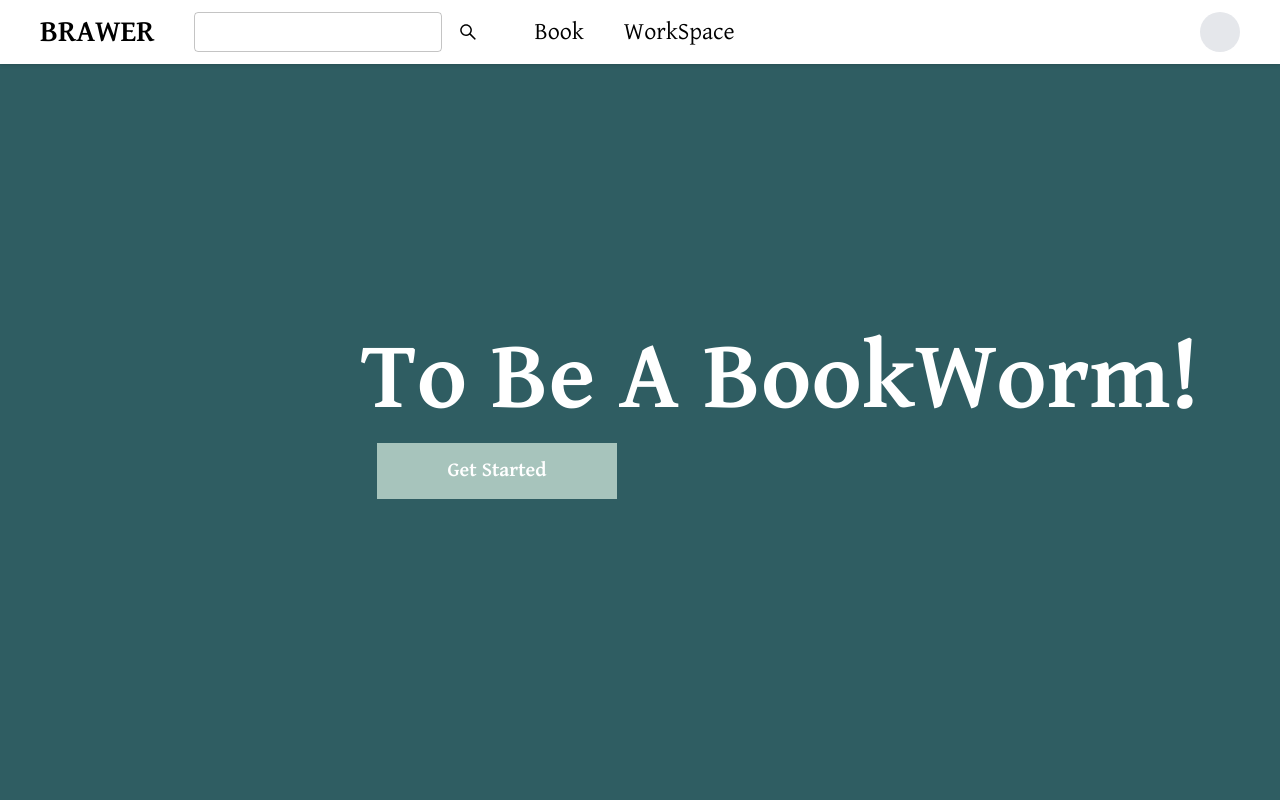
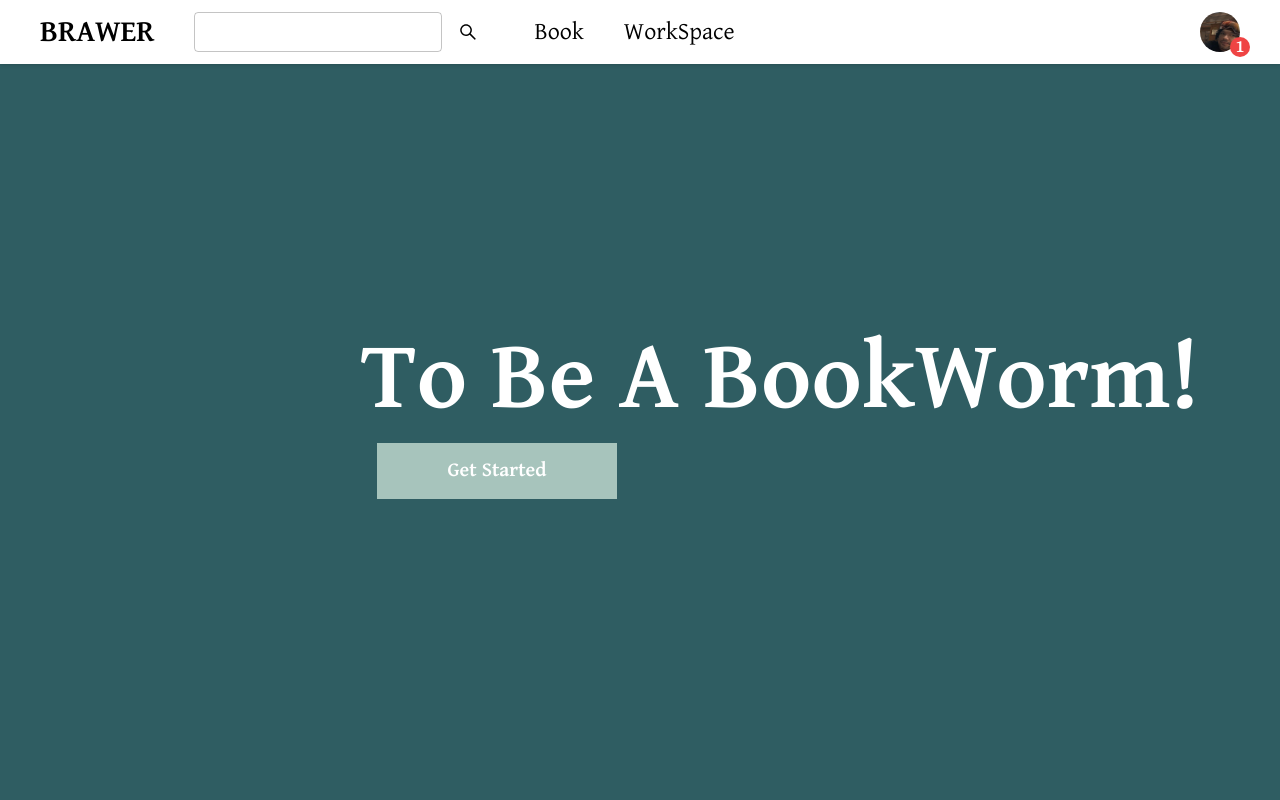
Before and after one commit to oberghub/Brawer, a React (Create React App) app: page / in a window 1280 px wide. Shown: the top 800 px of the page. Built offline with nearby package versions, Linux system fonts and the light colour scheme.

Commit message:
adjust navbar

```diff
--- a/package.json
+++ b/package.json
@@ -6,6 +6,7 @@
     "@emotion/react": "^11.10.5",
     "@emotion/styled": "^11.10.5",
     "@mui/material": "^5.10.15",
+    "@reduxjs/toolkit": "^1.9.1",
     "@tailwindcss/line-clamp": "^0.4.2",
     "@testing-library/jest-dom": "^5.16.5",
     "@testing-library/react": "^13.4.0",
--- a/src/component/MyNavbar.jsx
+++ b/src/component/MyNavbar.jsx
@@ -4,9 +4,8 @@ import { TextField } from '@mui/material';
 import { AiOutlineSearch } from 'react-icons/ai'
 import { GiHamburgerMenu } from 'react-icons/gi'
 export const MyNavbar = () => {
-    const [acc, setAcc] = useState(false)
+    const [acc, setAcc] = useState(true)
     const toggleslide = () => {
-        console.log('hi')
         document.getElementById('slide-profile').classList.toggle('invisible')
         document.getElementById('slide-profile').classList.toggle('translate-y-[-100%]');
     }
@@ -68,7 +67,12 @@ export const MyNavbar = () => {
                 </div>
                 {/* Bottom of menu */}
                 <div className="w-full border-t-[0.5px] border-gray-400 mt-[1em] sm:mt-0 flex">
-                    <img src={require('../local_image/sek.jpg')} className="w-10 h-10 rounded-full mt-4 mr-3 block sm:hidden" alt='profile-pic' />
+                    <div className="relative block sm:hidden">
+                        <img src={require('../local_image/sek.jpg')} className="w-10 h-10 rounded-full mt-4 mr-3" alt='profile-pic' />
+                        <div className="w-5 h-5 rounded-full bg-red-500 flex justify-center items-center absolute right-0 bottom-[-5px]">
+                            <p className="text-lg text-white Gentium-B-font">1</p>
+                        </div>
+                    </div>
                     <p className="text-lg mt-6 sm:mt-3 cursor-pointer">Sign Out</p>
                 </div>
                     </>
@@ -102,7 +106,13 @@ export const MyNavbar = () => {
                             {!acc ?
                             <div className="w-10 h-10 rounded-full bg-gray-200"></div>
                             :
+                            <>
                             <img src={require('../local_image/sek.jpg')} className="w-10 h-10 rounded-full" alt='profile-pic' />
+                            {/* ถ้ามีการ Add Item เข้า Cart จะขึ้นตุ่มแดงๆมีเลข */}
+                            <div className="w-5 h-5 rounded-full bg-red-500 flex justify-center items-center absolute right-[-10px] bottom-[-5px]">
+                                <p className="text-lg text-white Gentium-B-font">1</p>
+                            </div>
+                            </>
                             }
                         </div>
                         {/* content > 1024px */}
--- a/src/screen/BookInfo.jsx
+++ b/src/screen/BookInfo.jsx
@@ -3,6 +3,14 @@ import { useLocation } from "react-router-dom";
 import { BsBookmark } from 'react-icons/bs'
 export const BookInfo = () => {
     const location = useLocation()
+    const [addState, setAddState] = useState("Add to Cart")
+    const addToCart = () => {
+        console.log("Added " + location.state.item.title + " Complete.")
+        setAddState("Add to cart completed.")
+        setTimeout(() => {
+            setAddState("Add to Cart")
+        }, 2000)
+    }
     return (
         <>
             <div className="w-full h-auto xl:h-[890px] flex justify-center item-center xl:items-end">
@@ -42,8 +50,8 @@ export const BookInfo = () => {
                         {/* Add to list button */}
                         <div className="w-full h-auto flex">
                             {/* Button */}
-                            <div className="w-[80%] h-[50px] flex justify-center items-center bg-black cursor-pointer">
-                                <p className="text-white text-lg">Add to Cart</p>
+                            <div className="w-[80%] h-[50px] flex justify-center items-center bg-black cursor-pointer" onClick={() => {addToCart()}}>
+                                <p className="text-white text-lg">{addState}</p>
                             </div>
                             {/* Bookmark icon */}
                             <div className="md:w-[20%] md:h-[50px] flex items-center">
```
Also changed, not shown: 1 other file (tests, documents, lock files or other folders).
